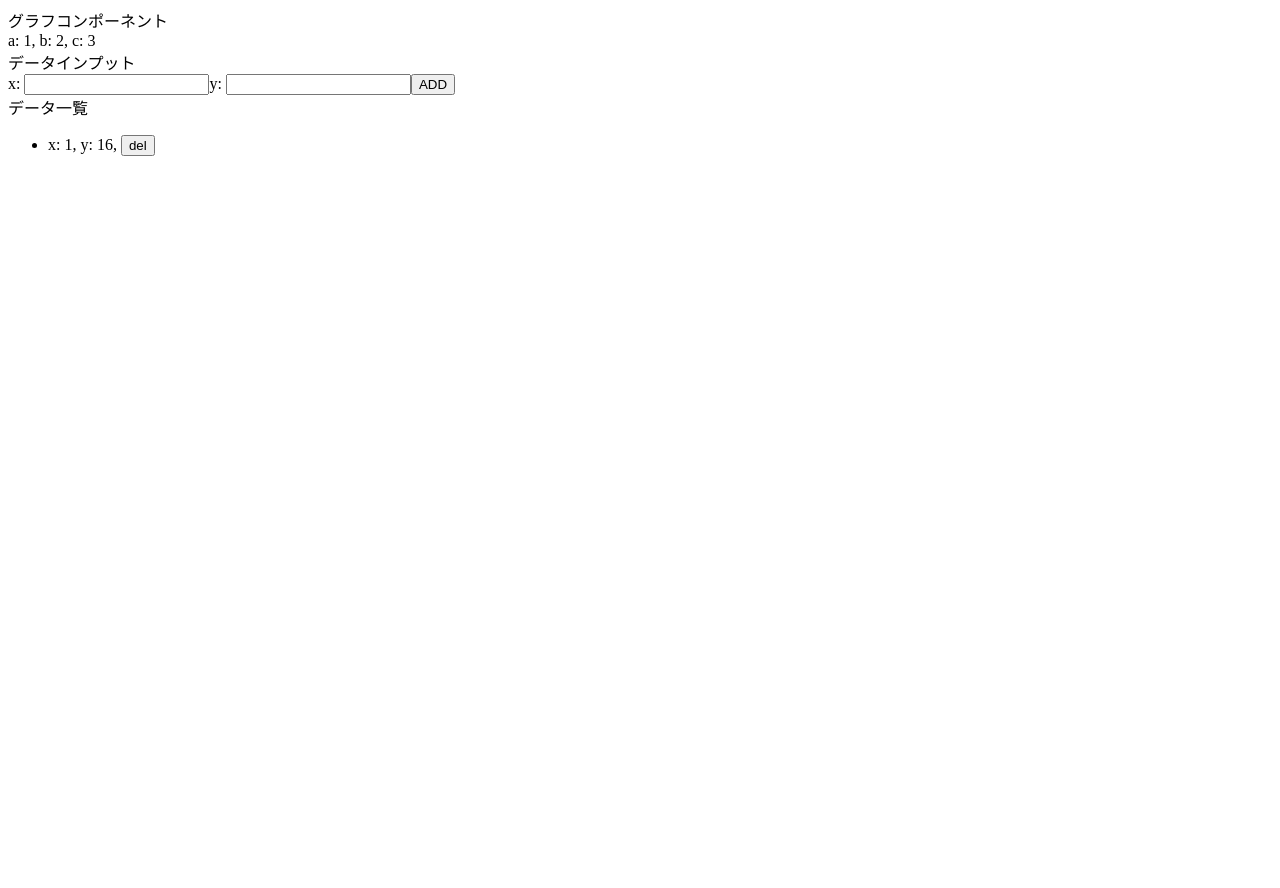
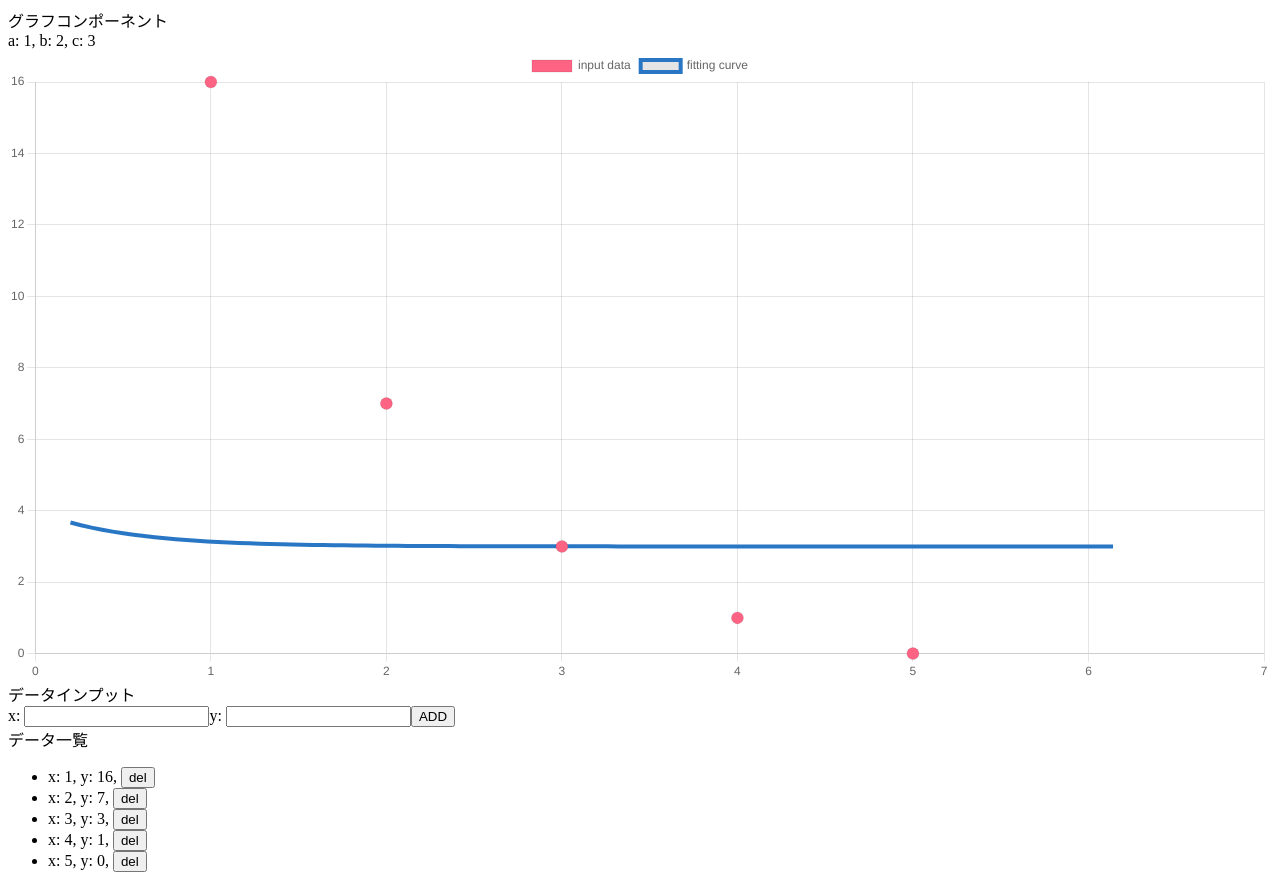
Before and after one commit to tsume-ha/decay-curve-fitting, a React (Create React App) app: page / in a window 1280 px wide. Before the commit the page ends 800 px from the top, so only its background shows below. Built offline with nearby package versions, Linux system fonts and the light colour scheme.

Commit message:
グラフ表示をchart.jsで作成 数学で実装間違いあるかも、要テスト

```diff
--- a/package.json
+++ b/package.json
@@ -10,7 +10,9 @@
     "@types/node": "^16.11.22",
     "@types/react": "^17.0.38",
     "@types/react-dom": "^17.0.11",
+    "chart.js": "^3.7.0",
     "react": "^17.0.2",
+    "react-chartjs-2": "^4.0.1",
     "react-dom": "^17.0.2",
     "react-scripts": "5.0.0",
     "typescript": "^4.5.5",
--- a/src/components/Graph/index.tsx
+++ b/src/components/Graph/index.tsx
@@ -1,18 +1,78 @@
+import {
+  Chart as ChartJS,
+  LinearScale,
+  CategoryScale,
+  BarElement,
+  PointElement,
+  LineElement,
+  Legend,
+  Tooltip,
+} from "chart.js";
+import { Chart } from "react-chartjs-2";
+
 import { Params } from "types/params";
 import { XYData } from "types/xydata";
+
+
+ChartJS.register(
+  LinearScale,
+  CategoryScale,
+  BarElement,
+  PointElement,
+  LineElement,
+  Legend,
+  Tooltip
+);
 
 type propsType = {
   params: Params,
   XYData: Array<XYData>;
 }
-
 export const Graph = (props: propsType) => {
-  const params = props.params;
+  const { a, b, c } = props.params;
+  const XYData = props.XYData;
+  const xDataArray = XYData.map(data => data.x);
+  const xMax = Math.max(...xDataArray);
+  const xMin = Math.min(...xDataArray);
+  const begin = xMin - (xMax - xMin) * 0.2;
+  const end = xMax + (xMax - xMin) * 0.3;
+  const data = {
+    datasets: [
+      {
+        type: "scatter" as const,
+        label: "input data",
+        showLine: false,
+        data: XYData,
+        backgroundColor: "rgba(255, 99, 132, 1)",
+        order: 0,
+        radius: 6,
+        hoverRadius: 7,
+      },
+      {
+        type: "line" as const,
+        label: "fitting curve",
+        showLine: true,
+        data: Array.from({ length: 100 }, (_: any, i: number) => {
+          const x = begin + (end - begin) * 0.01 * i;
+          const y = a * Math.exp(-1 * b * x) + c;
+          return { x, y };
+        }),
+        order: 1,
+        borderWidth: 4,
+        borderColor: "rgba(41, 119, 196, 1)",
+        radius: 0,
+        hitRadius: 0,
+      },
+    ]
+  };
   return (
     <>
       <div>
         グラフコンポーネント<br />
-        a: {params.a}, b: {params.b}, c: {params.c}
+        a: {a}, b: {b}, c: {c}
+        <div>
+          <Chart type='scatter' data={data} />
+        </div>
       </div>
     </>
   );
--- a/src/hooks/useExpSolver.ts
+++ b/src/hooks/useExpSolver.ts
@@ -10,9 +10,19 @@ interface useExpSolverType {
   removeXYData: (xydata: XYData) => void;
 }
 
+const initParam: Params = {
+  a: 1,
+  b: 2,
+  c: 3
+};
+
 export const useExpSolver = (): useExpSolverType => {
   const [XYData, setXYData] = useState<Array<XYData>>([
-    { x: 1, y: 16 },
+    {x:1,y:16},
+    {x:2,y:7},
+    {x:3,y:3},
+    {x:4,y:1},
+    {x:5,y:0},
   ]);
   const [params, setParams] = useState<Params>({
     a: 1,
@@ -27,6 +37,7 @@ export const useExpSolver = (): useExpSolverType => {
     if (XYData.length < 3) {
       throw new Error("init solver needs more then 3 data.");
     }
+    console.log("init solve");
     const x12: number = XYData[0].x - XYData[1].x;
     const x13: number = XYData[0].x - XYData[2].x;
     const y12: number = XYData[0].y - XYData[1].y;
@@ -48,7 +59,7 @@ export const useExpSolver = (): useExpSolverType => {
       )
     );
     const c: number = y1 - a * (1 - b * x1 + (b * x1) ** 2 / 2);
-
+    console.log({ a, b, c });
     setParams({a, b, c});
   };
 
@@ -99,7 +110,11 @@ export const useExpSolver = (): useExpSolverType => {
     if (XYData.length < 3) {
       return;
     }
-    if (XYData.length === 3 || params === null) {
+    if (XYData.length === 3 || (
+      params.a === initParam.a ||
+      params.b === initParam.b ||
+      params.c === initParam.c
+    )) {
       initSolve();
     }
     let counter = 0;
@@ -112,6 +127,7 @@ export const useExpSolver = (): useExpSolverType => {
       ) {
         break;
       }
+      console.log(calculated);
       setParams(calculated);
       counter++;
     }
```
Also changed, not shown: 1 other file (tests, documents, lock files or other folders).
